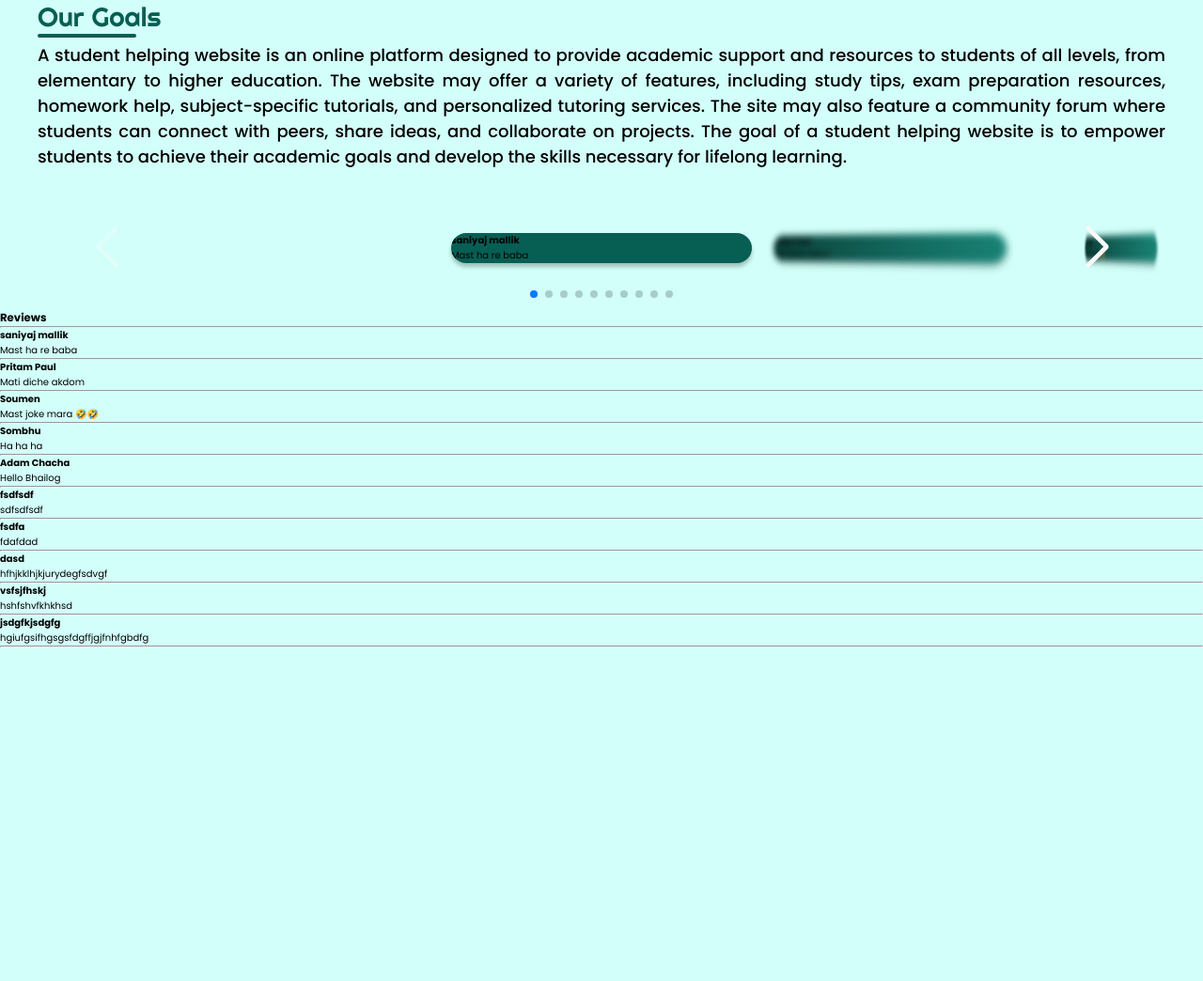
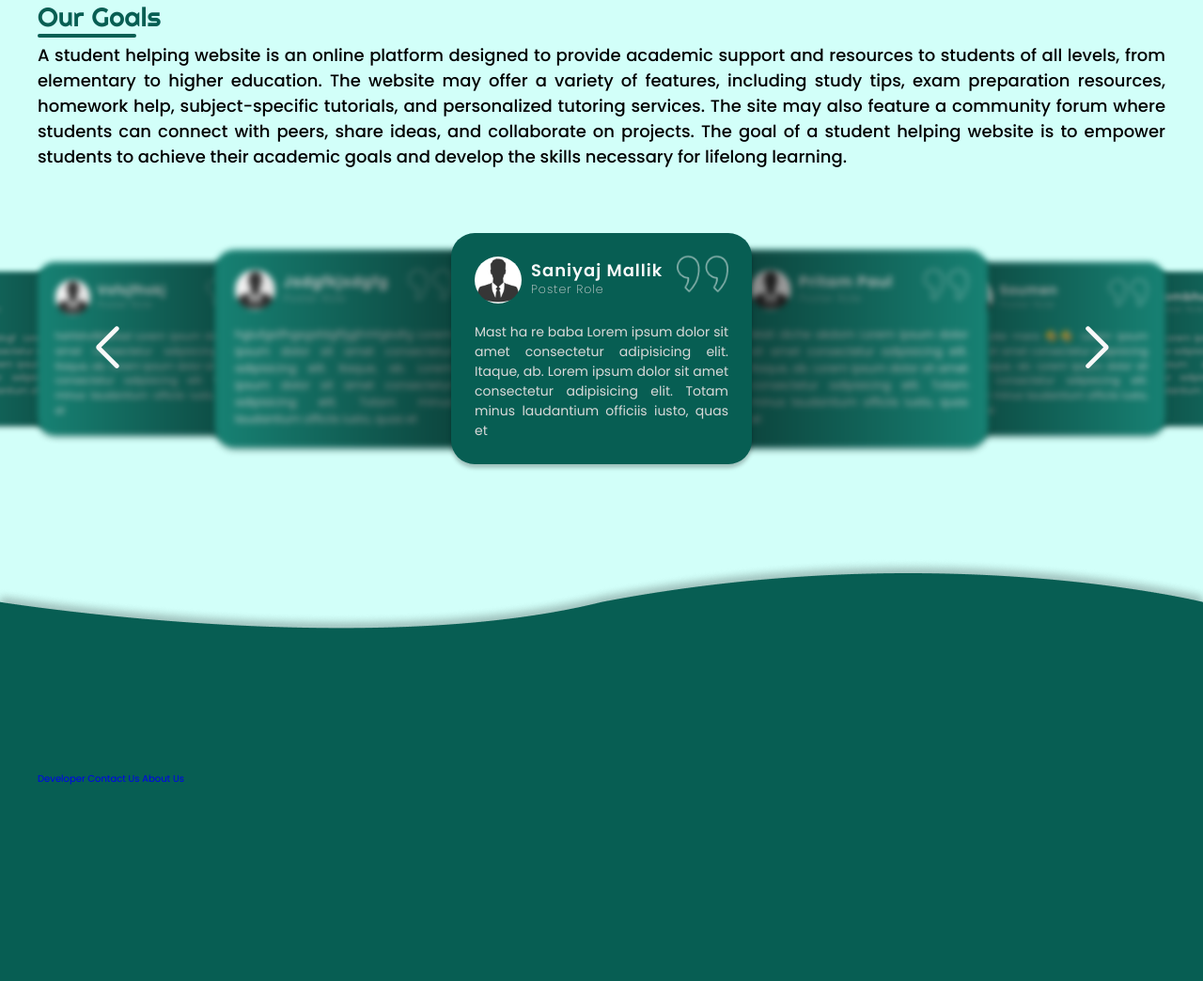
Before and after one commit to Saniyaj21/StudentQ, a Django app: page / in a window 1280 px wide. Shown: the part 782-1826 px from the top of the page at 94% size. Before the commit the page ends 1471 px from the top, so only its background shows below. Run offline with Django 4.2, Linux system fonts and the light colour scheme; data comes from the database, SQL or seed files in the repository; some libraries are stand-ins or nearby versions.

Commit message:
review base add

```diff
--- /dev/null
+++ b/Base/templates/footer.html
@@ -0,0 +1,15 @@
+{% load static %}
+
+{% block css %}
+    <link rel="stylesheet" href="{% static 'mStyle/footer.css' %}">
+{% endblock css %}
+
+<div class="footer">
+    <div class="footer__content">
+        <div class="quick__links">
+            <a href="/">Developer</a>
+            <a href="/">Contact Us</a>
+            <a href="/">About Us</a>
+        </div>
+    </div>
+</div>
--- a/Base/templates/homeBody.html
+++ b/Base/templates/homeBody.html
@@ -81,14 +81,31 @@
     <div class="swiper-wrapper">
       {% for rv in reviews %}
       <div class="swiper-slide">
-        <h4>{{ rv.poster }}</h4>
-        <p>{{ rv.review }}</p>
+
+        <div class="testimonialBox">
+          <img src="{% static 'icons/right-quote-64.png' %}" alt="quotePNG" class="quote">
+
+          <div class="details_of_review">
+            <div class="imgBox">
+              <img src="{% static 'media/bydefault.jpg' %}" alt="dp profile" class="dp-profile">
+            </div>
+            <h4 class="poster-name">{{ rv.poster }} <br><span>Poster Role </span></h4>
+          </div>
+
+          <div class="contentReview">
+            <p>
+              {{ rv.review }}
+              Lorem ipsum dolor sit amet consectetur adipisicing elit. Itaque, ab. Lorem ipsum dolor sit amet consectetur adipisicing elit. Totam minus laudantium officiis iusto, quas et
+            </p>
+          </div>
+
+        </div>
       </div>
       {% endfor %}
 
     </div>
 
-    <div class="swiper-pagination"></div>
+    {% comment %} <div class="swiper-pagination"></div> {% endcomment %}
 
     <div class="swiper-button-prev"></div>
     <div class="swiper-button-next"></div>
@@ -99,8 +116,11 @@
 {% comment %} home body designing starts from hare  {% endcomment %}
 
 
+{% comment %} footer added to the home page  {% endcomment %}
+  {% include 'footer.html' %}
+{% comment %} footer added to the home page  {% endcomment %}
 
-  <div>
+  {% comment %} ! old code without styling  <div>
     <h3>Reviews</h3>
     <hr />
     {% for rv in reviews %}
@@ -110,13 +130,12 @@
         <hr />
       </div>
     {% endfor %}
-  </div>
+  </div> {% endcomment %}
 
 
   {% block javaScript %}
       <script src="https://cdn.jsdelivr.net/npm/swiper@9/swiper-bundle.min.js"></script>
       <script>
-
 
         var swiper = new Swiper(".swiper-container", {
           effect: "coverflow",
@@ -124,20 +143,17 @@
           centeredSlides: true,
           slidesPerView: "auto",
           coverflowEffect: {
-            rotate: 50,
+            rotate: 0,
             stretch: 0,
             depth: 100,
-            modifier: 1,
+            modifier: 2,
             slideShadows: true,
-          },
-          pagination: {
-            el: ".swiper-pagination",
-            clickable:true,
           },
           navigation: {
             nextEl: ".swiper-button-next",
             prevEl: ".swiper-button-prev",
           },
+          loop: true,
         });
 
 
@@ -159,4 +175,5 @@
         }); {% endcomment %}
 
       </script>
+
   {% endblock javaScript %}
```
